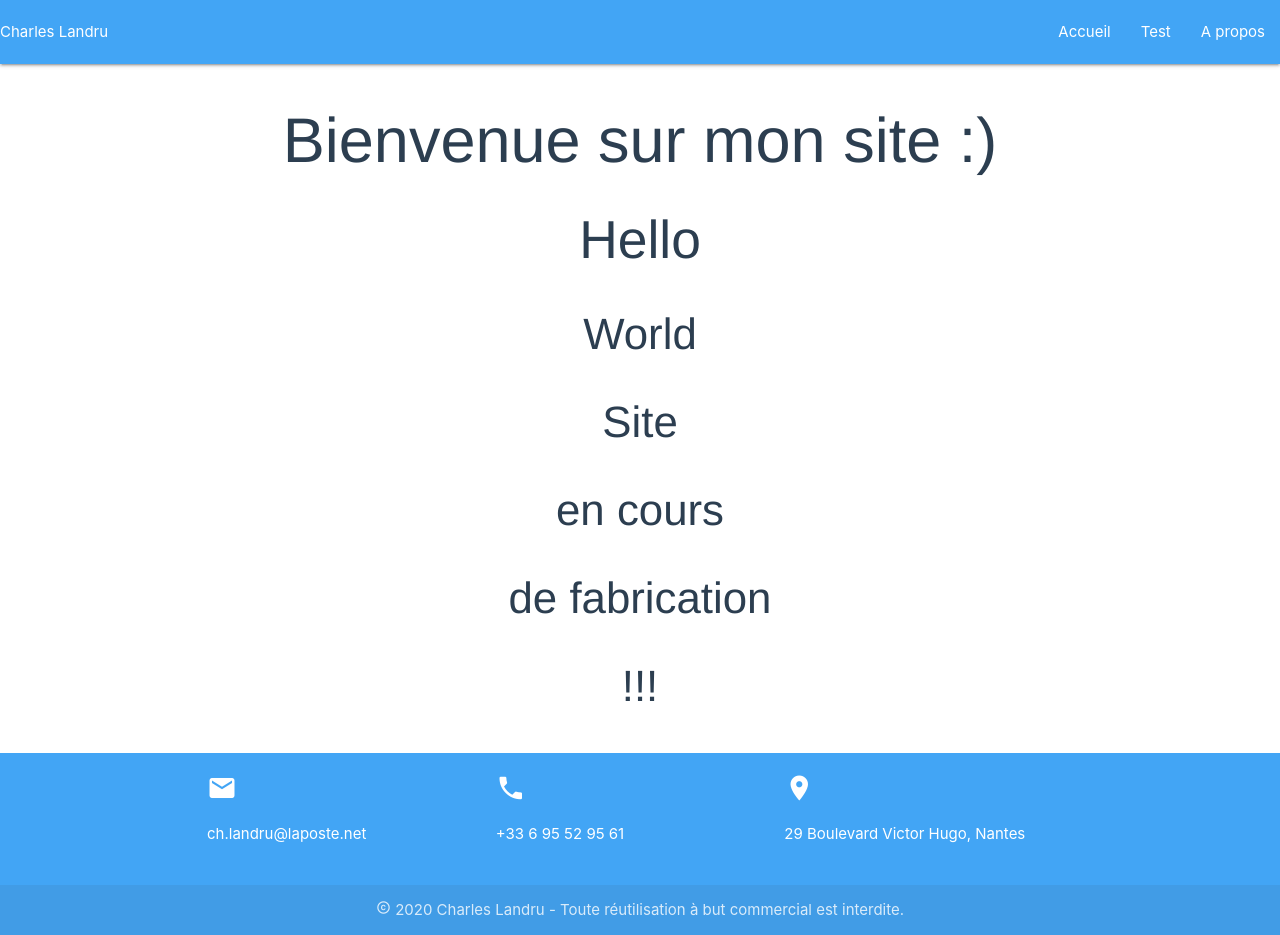
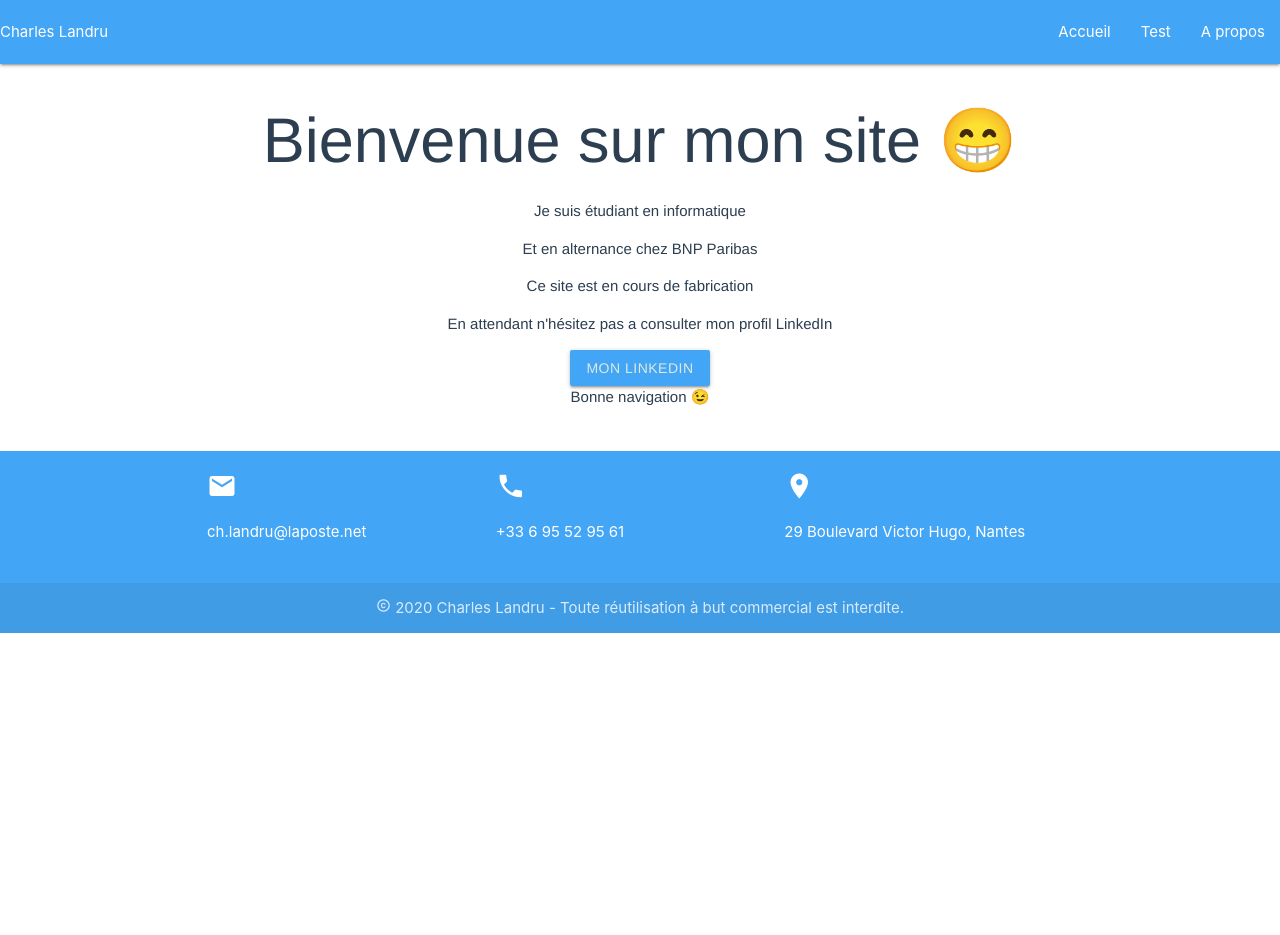
Before and after one commit to fozzy056/MySite, a Vue app: page / in a window 1280 px wide. After the commit the page ends 800 px from the top, so only its background shows below. Built offline with nearby package versions, Linux system fonts and the light colour scheme; what vue-carousel-3d would draw is missing.

Commit message:
Ibiza images updates
Updated ibiza images
Changed some text in home page
Added button for my LinkedIn profile in home page
cleaning some code

```diff
--- a/src/components/Footer.vue
+++ b/src/components/Footer.vue
@@ -28,10 +28,6 @@
         <div class="container center">
           <i id="contact_icon" class="material-icons tiny">copyright</i> 2020 Charles Landru - Toute
           réutilisation à but commercial est interdite.
-          <a
-            class="grey-text text-lighten-4 right"
-            href="#!"
-          ></a>
         </div>
       </div>
     </footer>
--- a/src/components/HelloWorld.vue
+++ b/src/components/HelloWorld.vue
@@ -1,12 +1,12 @@
 <template>
   <div class="hello">
     <h1>{{ msg }}</h1>
-    <h2>Hello</h2>
-    <h3>World</h3>
-    <h3>Site</h3>
-    <h3>en cours</h3>
-    <h3>de fabrication</h3>
-    <h3>!!!</h3>
+    <p>Je suis étudiant en informatique<p>
+    <p>Et en alternance chez BNP Paribas</p>
+    <p>Ce site est en cours de fabrication</p>
+    <p>En attendant n'hésitez pas a consulter mon profil LinkedIn</p>
+    <a class="btn btn-primary blue lighten-1" role="button" href="https://www.linkedin.com/in/charles-landru/" target="_blank">Mon LinkedIn</a>
+    <p>Bonne navigation 😉</p>
   </div>
 
 </template>
@@ -34,6 +34,6 @@ li {
   margin: 0 10px;
 }
 a {
-  color: #42b983;
+  color: #dde9e4;
 }
 </style>
--- a/src/views/Home.vue
+++ b/src/views/Home.vue
@@ -1,6 +1,6 @@
 <template>
   <div class="home">
-    <HelloWorld msg="Bienvenue sur mon site :)"/>
+    <HelloWorld msg="Bienvenue sur mon site 😁"/>
   </div>
 </template>
 
--- a/src/views/PageDeTest.vue
+++ b/src/views/PageDeTest.vue
@@ -3,19 +3,19 @@
       <h1>Page de test</h1>
             <carousel-3d>
     <slide :index="0">
-      <img alt="Vue logod" src="https://cloud.leparking.fr/2019/09/25/00/19/seat-ibiza-ibiza-6l-fr-1-8t-20vt-150cv_7119317655.jpg" />
+      <img alt="Ibiza 1" src="https://cloud.leparking.fr/2019/09/25/00/19/seat-ibiza-ibiza-6l-fr-1-8t-20vt-150cv_7119317655.jpg" />
     </slide>
     <slide :index="1">
-      <img alt="Vue logoz" src="https://encrypted-tbn0.gstatic.com/images?q=tbn:ANd9GcTF4V8PdD80GGg0_vFh8xIWsrGqHEFJ8MqsGZSAnpkAtIf-1JY&s" />
+      <img alt="Ibiza 2" src="https://aws-cf.caradisiac.com/prod/mesimages/225467/Ma%20voiture5.JPG" />
     </slide>
     <slide :index="2">
-      <img alt="Vue logo" src="https://bnperfshop.com/wp-content/uploads/2019/09/SEAT-IBIZA-00.jpg" />
+      <img alt="Ibiza 3" src="https://bnperfshop.com/wp-content/uploads/2019/09/SEAT-IBIZA-00.jpg" />
     </slide>
     <slide :index="3">
-      <img alt="Vue logog" src="https://i.ebayimg.com/images/g/a~4AAOSwljFeUA1W/s-l400.jpg" />
+      <img alt="Ibiza 4" src="https://i.ebayimg.com/images/g/a~4AAOSwljFeUA1W/s-l400.jpg" />
     </slide>
     <slide :index="4">
-      <img alt="Vue logog" src="https://cloud.leparking.fr/2019/08/24/12/44/seat-ibiza-seat-ibiza-6l-1-4l-dab-special-jaune_7041994038.jpg" />
+      <img alt="Ibiza 5" src="https://images.caradisiac.com/photo/0/1/6/4/20164/S0-IBIZA-CUPRA-FILE-photo16512-20164.jpg" />
     </slide>
   </carousel-3d>
 
```
